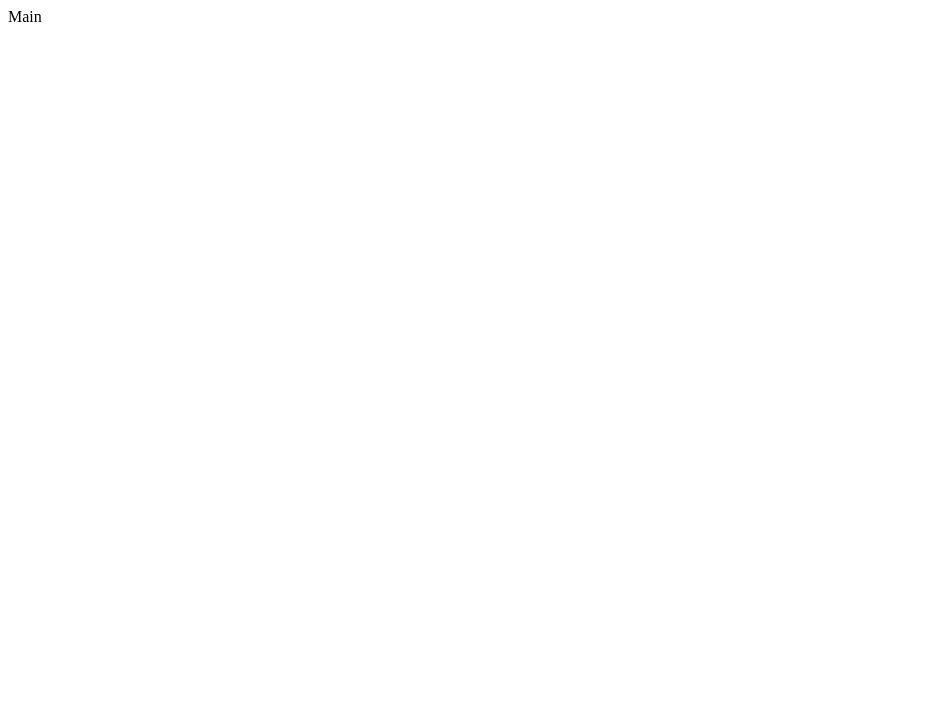
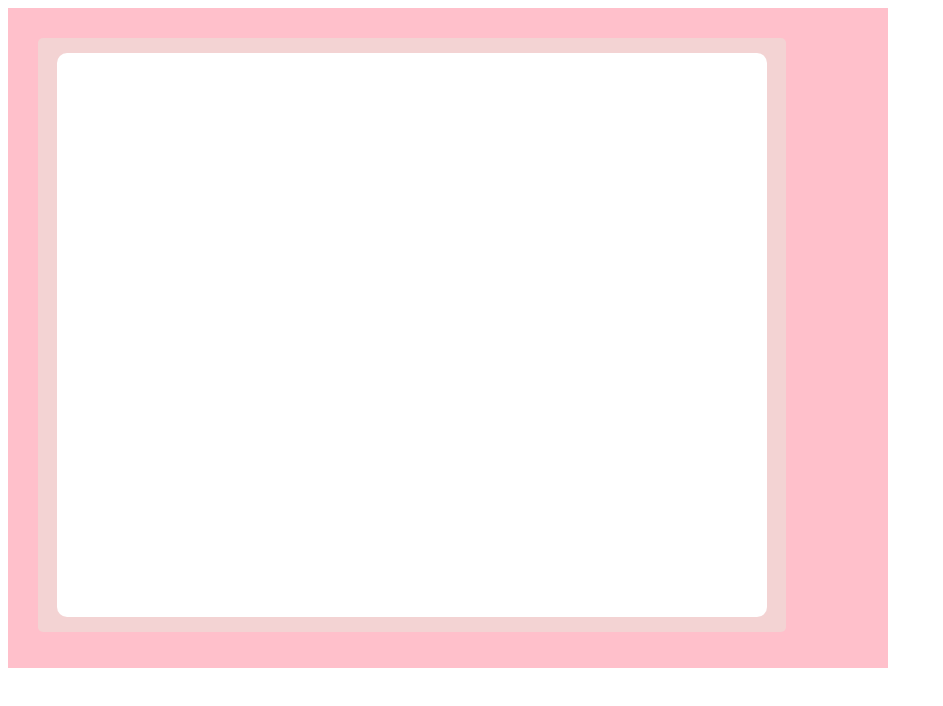
Before and after one commit to zlhunzzing/sangkeum_hompy, a React (Create React App) app in the folder client/: page / in a window 1280 px wide. Shown: the top 706 px of the page, without its empty margins (0-943 px from the left). Built offline with nearby package versions, Linux system fonts and the light colour scheme.

Commit message:
홈피 규격 추가

```diff
--- a/client/public/index.html
+++ b/client/public/index.html
@@ -3,6 +3,7 @@
   <head>
     <meta charset="utf-8" />
     <title>React App</title>
+    <link rel="stylesheet" href="style.css" />
   </head>
   <body>
     <div id="root"></div>
--- /dev/null
+++ b/client/public/style.css
@@ -0,0 +1,23 @@
+.wrapping {
+  width: 880px;
+  height: 660px;
+  background-color: pink;
+  text-align: center;
+}
+.cover {
+  float: left;
+  margin-top: 30px;
+  margin-left: 30px;
+  width: 85%;
+  height: 90%;
+  background-color: rgb(243, 211, 211);
+  border-radius: 5px;
+}
+.content {
+  display: inline-block;
+  margin-top: 15px;
+  width: 95%;
+  height: 95%;
+  background-color: white;
+  border-radius: 10px;
+}
--- /dev/null
+++ b/client/src/container/MainContainer.tsx
@@ -0,0 +1,6 @@
+import React /*,{ useState }*/ from 'react';
+import MainView from '../view/MainView';
+
+export default function MainContainer() {
+  return <MainView />;
+}
--- a/client/src/pages/Main.tsx
+++ b/client/src/pages/Main.tsx
@@ -1,7 +1,6 @@
 import React from 'react';
+import MainContainer from '../container/MainContainer';
 
-function Main() {
-  return <div className="Main">Main</div>;
+export default function Main() {
+  return <MainContainer />;
 }
-
-export default Main;
--- /dev/null
+++ b/client/src/view/MainView.tsx
@@ -0,0 +1,11 @@
+import React /*,{ useState }*/ from 'react';
+
+export default function MainView() {
+  return (
+    <div className="wrapping">
+      <div className="cover">
+        <div className="content"></div>
+      </div>
+    </div>
+  );
+}
```
